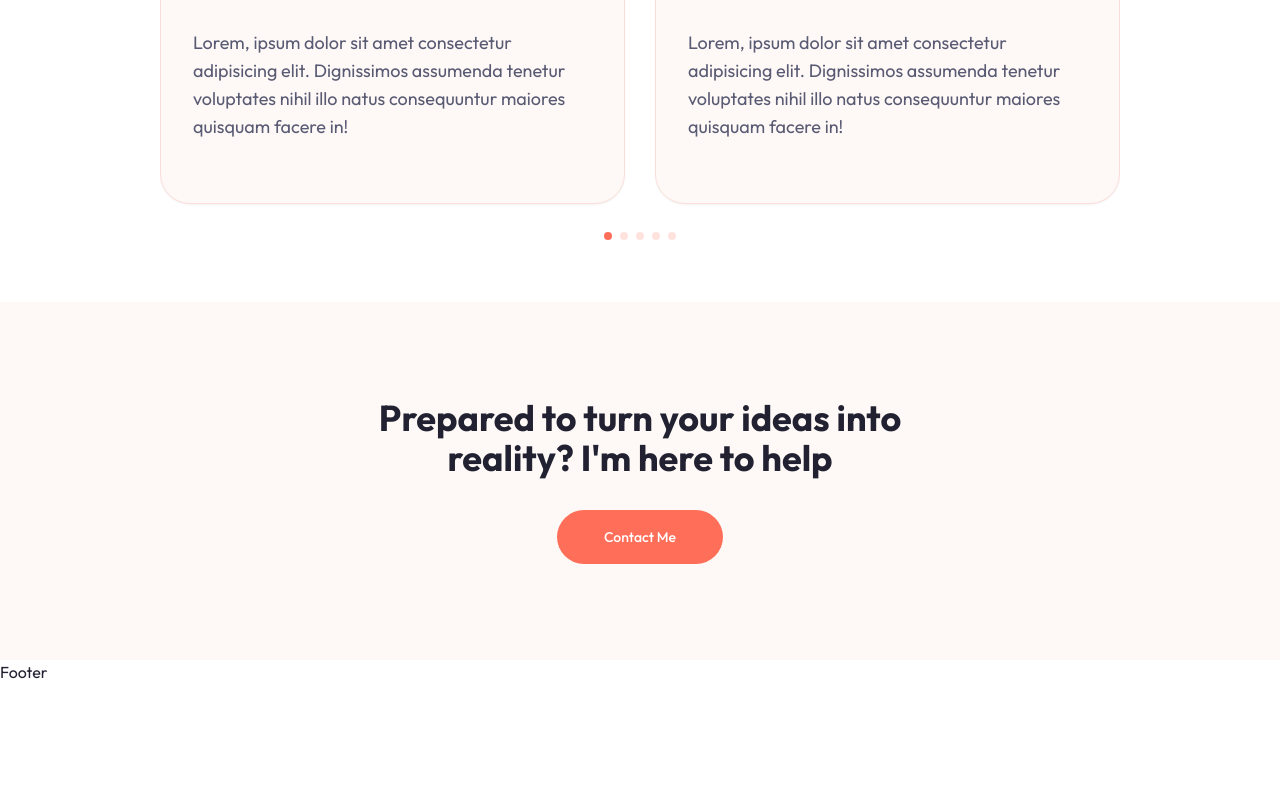
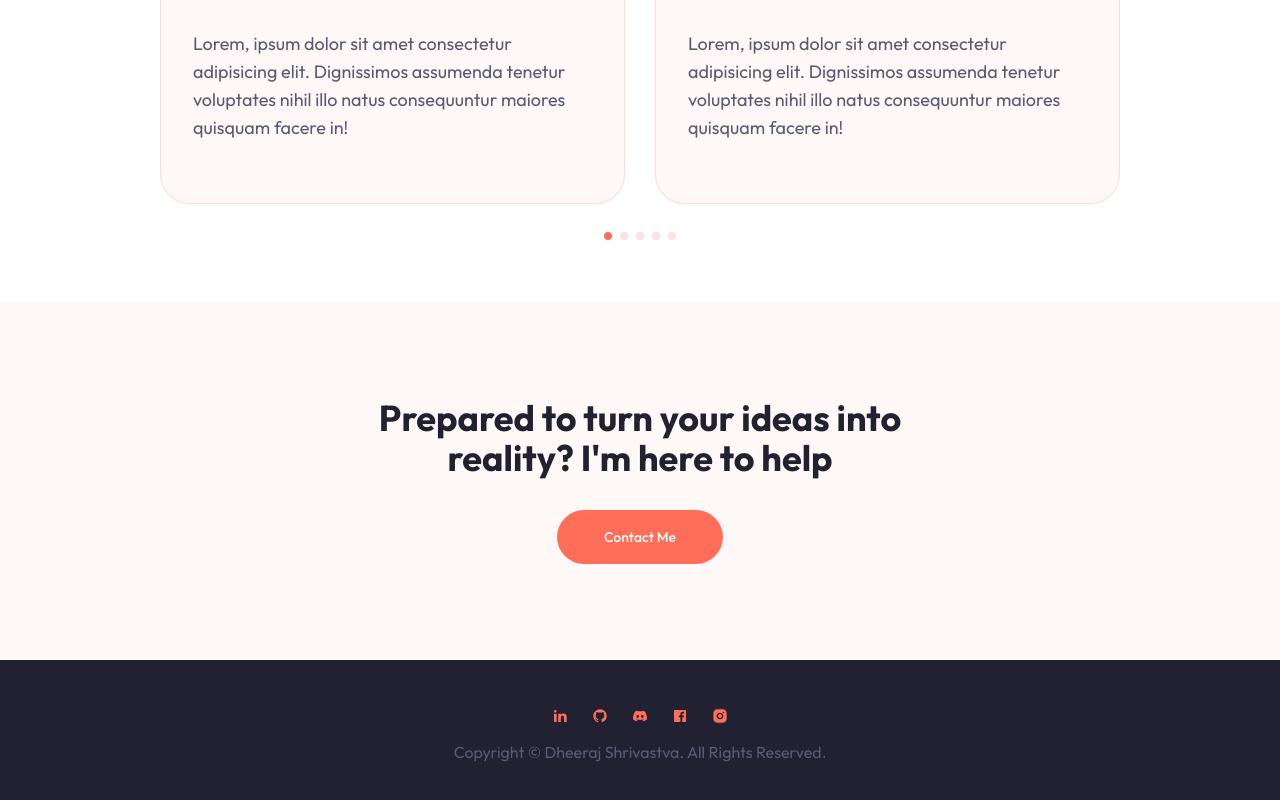
Before and after one commit to dheerajshrivastva-dev/portfolio, a Next.js app: page / in a window 1280 px wide. Shown: the part 3688-4488 px from the top of the page. Before the commit the page ends 4372 px from the top, so only its background shows below. Built offline with nearby package versions, Linux system fonts and the light colour scheme.

Commit message:
complete footer section

```diff
--- a/components/Footer.tsx
+++ b/components/Footer.tsx
@@ -1,11 +1,27 @@
 import { FC } from 'react'
-
+import Socials from './Socials'
 interface FooterProps {
 
 }
 
 const Footer: FC<FooterProps> = ({}) => {
-  return <footer>Footer</footer>
+  return <footer className='bg-secondary py-12'>
+    <div className="container mx-auto">
+      <div className='flex flex-col items-center justify-between'>
+        {/* socials  */}
+        <Socials
+          containerStyles='flex gap-x-6 mx-auto xl:mx-0 mb-4'
+          iconStyles='text-primary dark:text-white/70 hover:scale-[115%] transition-all duration-200 hover:text-white hover:dark:text-primary'
+        />
+        {/* copyright  */}
+        <div
+          className='text-muted-foreground'
+        >
+          Copyright &copy; Dheeraj Shrivastva. All Rights Reserved.
+        </div>
+      </div>
+    </div>
+  </footer>
 }
 
 export default Footer
```
